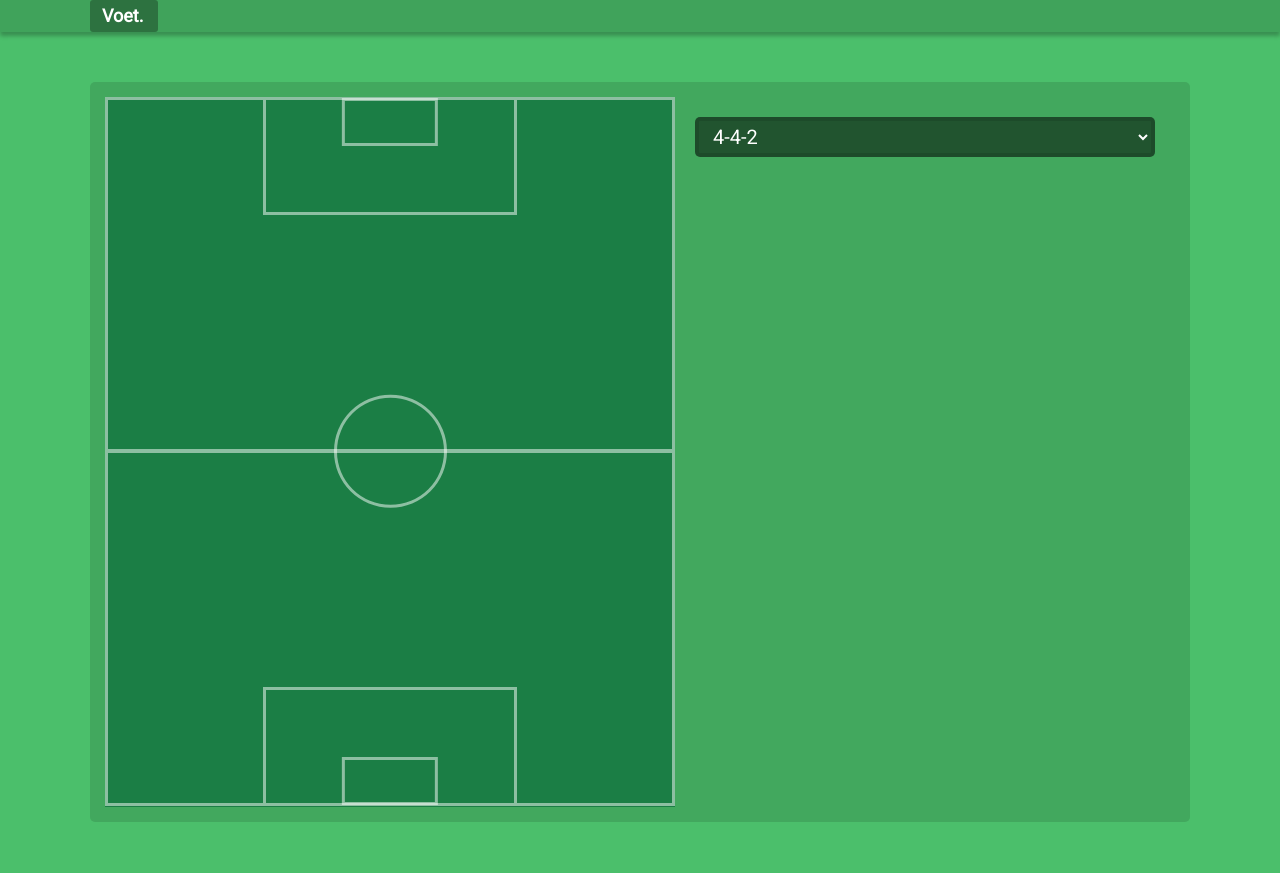
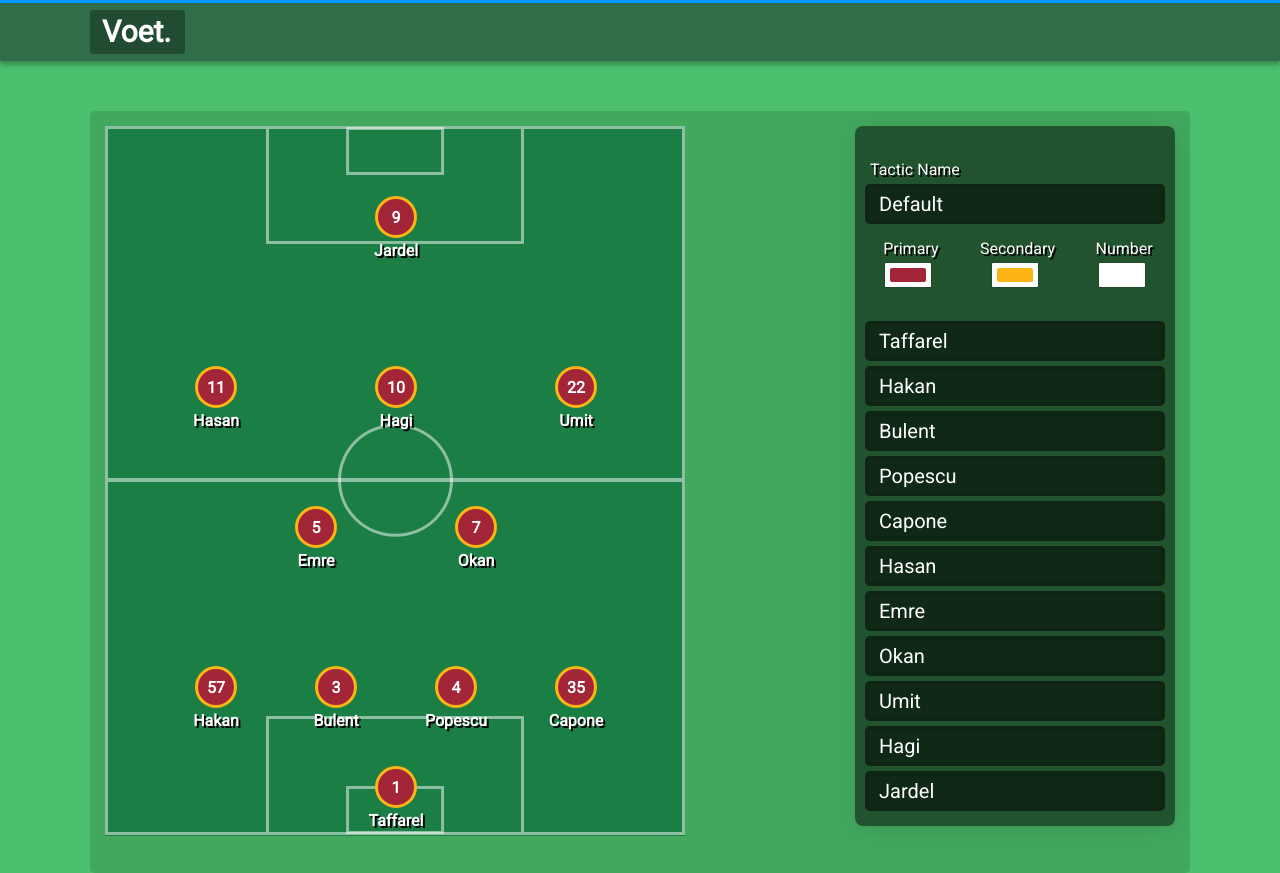
Before and after one commit to alperunal/lineup-builder, a React (Create React App) app: page / in a window 1280 px wide. Before the commit the page ends 822 px from the top, so only its background shows below. Built offline with nearby package versions, Linux system fonts and the light colour scheme.

Commit message:
tactic structure is changed

```diff
--- a/package.json
+++ b/package.json
@@ -8,9 +8,11 @@
     "global": "^4.4.0",
     "node-sass": "^4.12.0",
     "react": "16.8.4",
+    "react-color": "^2.17.3",
     "react-dom": "16.8.4",
     "react-redux": "7.1.0",
     "react-scripts": "2.1.3",
+    "reactcss": "^1.2.3",
     "redux": "4.0.1",
     "styled-components": "4.3.2",
     "tslint": "^5.18.0"
--- /dev/null
+++ b/src/assets/data/example.json
@@ -0,0 +1,108 @@
+{
+  "id": "2136127basbfhsdf",
+  "name": "Galatasaray 2000",
+  "mainColor": "#a32638",
+  "secondaryColor": "#fcb514",
+  "numberColor": "#fff",
+  "players": [
+    {
+      "id": "1",
+      "num": 1,
+      "name": "Taffarel",
+      "position": {
+        "x": 270,
+        "y": 640
+      }
+    },
+    {
+      "id": "2",
+      "num": 57,
+      "name": "Hakan",
+      "position": {
+        "x": 90,
+        "y": 540
+      }
+    },
+    {
+      "id": "3",
+      "num": 3,
+      "name": "Bulent",
+      "position": {
+        "x": 210,
+        "y": 540
+      }
+    },
+    {
+      "id": "4",
+      "num": 4,
+      "name": "Popescu",
+      "position": {
+        "x": 330,
+        "y": 540
+      }
+    },
+    {
+      "id": "5",
+      "num": 35,
+      "name": "Capone",
+      "position": {
+        "x": 450,
+        "y": 540
+      }
+    },
+    {
+      "id": "6",
+      "num": 11,
+      "name": "Hasan",
+      "position": {
+        "x": 90,
+        "y": 240
+      }
+    },
+    {
+      "id": "7",
+      "num": 5,
+      "name": "Emre",
+      "position": {
+        "x": 190,
+        "y": 380
+      }
+    },
+    {
+      "id": "8",
+      "num": 7,
+      "name": "Okan",
+      "position": {
+        "x": 350,
+        "y": 380
+      }
+    },
+    {
+      "id": "9",
+      "num": 22,
+      "name": "Umit",
+      "position": {
+        "x": 450,
+        "y": 240
+      }
+    },
+    {
+      "id": "10",
+      "num": 10,
+      "name": "Hagi",
+      "position": {
+        "x": 270,
+        "y": 240
+      }
+    },
+    {
+      "id": "11",
+      "num": 9,
+      "name": "Jardel",
+      "position": {
+        "x": 270,
+        "y": 70
+      }
+    }
+  ]
+}
--- a/src/components/Field/Field.tsx
+++ b/src/components/Field/Field.tsx
@@ -1,11 +1,13 @@
 import React from "react";
 import styled from "styled-components";
 import Grass from "../../assets/images/grass.png";
+import Player from "../Player/Player";
+import { IFormation } from "../../constants/model";
 
 interface IProps {
   width: number;
   height: number;
-  formation: string;
+  formation: IFormation;
 }
 
 interface IWrapperProps {
@@ -13,8 +15,11 @@ interface IWrapperProps {
   h: number;
 }
 
-const Field: React.FC<IProps> = ({ width, height }: IProps) => {
-  console.log(width, height);
+const Field: React.FC<IProps> = ({
+  width,
+  height,
+  formation: { players, mainColor, secondaryColor, numberColor },
+}: IProps) => {
   return (
     <Wrapper w={width} h={height}>
       <FieldLines>
@@ -26,6 +31,18 @@ const Field: React.FC<IProps> = ({ width, height }: IProps) => {
         <MiddleLine />
         <MiddleCircle />
       </FieldLines>
+      {players.map(player => (
+        <Player
+          key={player.id}
+          name={player.name}
+          num={player.num}
+          x={player.position.x}
+          y={player.position.y}
+          mainColor={mainColor}
+          secondaryColor={secondaryColor}
+          numberColor={numberColor}
+        />
+      ))}
     </Wrapper>
   );
 };
--- a/src/components/Header/Header.tsx
+++ b/src/components/Header/Header.tsx
@@ -1,6 +1,6 @@
-import React from 'react';
-import styled from 'styled-components';
-import Container from '../UI/Container/Container';
+import React from "react";
+import styled from "styled-components";
+import Container from "../UI/Container/Container";
 
 const Header = () => {
   return (
@@ -20,12 +20,16 @@ const Header = () => {
         </Container>
       </Navbar> */}
     </div>
-  )
-}
+  );
+};
 
 const HeaderBar = styled.div`
-  height: 32px;
-  background-color: rgba(0,0,0,.15);
+  border-top: 3px solid #0098ff;
+  display: flex;
+  height: 58px;
+  justify-content: center;
+  background: rgba(22, 28, 38, 0.5);
+  color: #e5e7ea;
   box-shadow: 0px 4px 4px rgba(0, 0, 0, 0.25);
 `;
 
@@ -33,11 +37,11 @@ const HeaderContent = styled.div`
   font-weight: bold;
   font-size: 24px;
   line-height: 37px;
-  color: #FFFFFF;
+  color: #ffffff;
 `;
 
 const Logo = styled.div`
-  background: rgba(0,0,0,.3);
+  background: rgba(0, 0, 0, 0.3);
   cursor: pointer;
   color: #fff;
   padding-left: 4px;
@@ -49,7 +53,7 @@ const Logo = styled.div`
   white-space: nowrap;
   border-radius: 3px;
   float: left;
-  height: 32px;
+  height: 44px;
   margin: 0 4px 0 0;
   position: relative;
   display: flex;
@@ -59,14 +63,14 @@ const Logo = styled.div`
 const LogoText = styled.span`
   padding-left: 8px;
   padding-right: 12px;
-  font-size: 18px;
+  font-size: 30px;
   font-weight: 700;
   line-height: 32px;
 `;
 
 const Navbar = styled.div`
   height: 40px;
-  background-color: #E1E1E1;
+  background-color: #e1e1e1;
   box-shadow: 0px 4px 4px rgba(0, 0, 0, 0.25);
 `;
 
--- a/src/components/Player/Player.tsx
+++ b/src/components/Player/Player.tsx
@@ -1,17 +1,84 @@
 import React from "react";
+import styled from "styled-components";
 
 interface IProps {
   name: string;
-  picture: string;
+  num: number;
+  x: number;
+  y: number;
+  mainColor: string;
+  secondaryColor: string;
+  numberColor?: string;
 }
 
-const Player = ({ name, picture }: IProps) => {
+interface IStyleProps {
+  mainColor: string;
+  secondaryColor: string;
+  numberColor?: string;
+  x: number;
+  y: number;
+}
+
+const isValidNumber = (num: string): boolean => {
+  const playerNum = parseInt(num, 10);
+  return playerNum > 0 && playerNum < 100;
+};
+
+const Player = ({
+  name,
+  num,
+  x,
+  y,
+  mainColor,
+  secondaryColor,
+  numberColor,
+}: IProps) => {
   return (
-    <div>
-      <img src={picture} />
-      <span>{name}</span>
-    </div>
+    <Wrapper
+      x={x}
+      y={y}
+      mainColor={mainColor}
+      secondaryColor={secondaryColor}
+      numberColor={numberColor}
+    >
+      <Num>
+        <span contentEditable>{num}</span>
+      </Num>
+      <Name>
+        <span contentEditable>{name}</span>
+      </Name>
+    </Wrapper>
   );
 };
 
+const Wrapper = styled.div`
+  border-radius: 50%;
+  width: 36px;
+  height: 36px;
+  position: absolute;
+  top: 0;
+  left: 0;
+  border: 3px solid ${({ secondaryColor }: IStyleProps) => secondaryColor};
+  background-color: ${({ mainColor }: IStyleProps) => mainColor};
+  transform: ${({ x, y }: IStyleProps) => `translate(${x}px, ${y}px)`};
+  display: flex;
+  justify-content: center;
+  align-items: center;
+`;
+
+const Num = styled.div`
+  font-size: 16px;
+  font-weight: bold;
+  color: #fff;
+`;
+
+const Name = styled.div`
+  position: absolute;
+  top: 42px;
+  font-size: 16px;
+  font-weight: bold;
+  color: #fff;
+  text-shadow: 2px 2px #000;
+`;
+
 export default Player;
--- a/src/components/Squad/Squad.tsx
+++ b/src/components/Squad/Squad.tsx
@@ -1,35 +1,31 @@
 import React, { ChangeEvent } from "react";
 import styled from "styled-components";
 
+import { IFormation } from "../../constants/model";
+
 interface IProps {
-  formation: string;
-  setFormation: (formation: string) => void;
+  formation: IFormation;
 }
 
-const Squad = ({ formation, setFormation }: IProps) => {
+const Squad = ({ formation }: IProps) => {
   return (
     <Wrapper>
       <div>
-        <Select
-          onChange={(event: ChangeEvent<HTMLSelectElement>) =>
-            setFormation(event.target.value)
-          }
-          value={formation}
-        >
-          <option value="4-4-2">4-4-2</option>
-          <option value="4-2-3-1">4-2-3-1</option>
-          <option value="4-3-3">4-3-3</option>
-          <option value="3-5-2">3-5-2</option>
-        </Select>
+        <PositionList>
+          {formation.players.map(player => (
+            <li>
+              <Input value={player.name} />
+            </li>
+          ))}
+        </PositionList>
       </div>
     </Wrapper>
   );
 };
 
 const Wrapper = styled.div`
-  width: 500px;
   box-sizing: border-box;
-  padding: 20px;
+  padding: 10px;
 `;
 
 const Select = styled.select`
@@ -44,4 +40,28 @@ const Select = styled.select`
   font-size: 20px;
 `;
 
+const Input = styled.input`
+  width: 300px;
+  padding-left: 10px;
+  height: 40px;
+  background: rgba(0, 0, 0, 0.5);
+  color: #fff;
+  border: 4px solid rgba(0, 0, 0, 0.1);
+  border-radius: 5px;
+  font-family: "Roboto";
+  font-size: 20px;
+  box-sizing: border-box;
+  margin-bottom: 5px;
+
+  &::placeholder {
+    color: #ddd;
+  }
+`;
+
+const PositionList = styled.ul`
+  list-style-type: none;
+  margin: 20px 0 0 0;
+  padding: 0;
+`;
+
 export default Squad;
--- /dev/null
+++ b/src/components/UI/ColorPicker/ColorPicker.tsx
@@ -0,0 +1,67 @@
+import React, { useState } from "react";
+import reactCSS from "reactcss";
+import { SketchPicker } from "react-color";
+
+interface IProps {
+  color: string;
+  setColor: (color: string) => void;
+}
+
+const ColorPicker = ({ color, setColor }: IProps) => {
+  const [displayColorPicker, setDisplayColorPicker] = useState(false);
+
+  const styles = reactCSS({
+    default: {
+      color: {
+        width: "36px",
+        height: "14px",
+        borderRadius: "2px",
+        background: color,
+      },
+      swatch: {
+        padding: "5px",
+        background: "#fff",
+        borderRadius: "1px",
+        boxShadow: "0 0 0 1px rgba(0,0,0,.1)",
+        display: "inline-block",
+        cursor: "pointer",
+      },
+      popover: {
+        position: "absolute",
+        zIndex: "2",
+      },
+      cover: {
+        position: "fixed",
+        top: "0px",
+        right: "0px",
+        bottom: "0px",
+        left: "0px",
+      },
+    },
+  });
+
+  return (
+    <div>
+      <div
+        style={styles.swatch}
+        onClick={() => setDisplayColorPicker(!displayColorPicker)}
+      >
+        <div style={styles.color} />
+      </div>
+      {displayColorPicker ? (
+        <div style={styles.popover}>
+          <div
+            style={styles.cover}
+            onClick={() => setDisplayColorPicker(false)}
+          />
+          <SketchPicker
+            color={color}
+            onChange={selectedColor => setColor(selectedColor.hex)}
+          />
+        </div>
+      ) : null}
+    </div>
+  );
+};
+
+export default ColorPicker;
--- a/src/containers/Tactic/Tactic.tsx
+++ b/src/containers/Tactic/Tactic.tsx
@@ -1,26 +1,211 @@
 import React, { useState } from "react";
 import styled from "styled-components";
 
+import ColorPicker from "../../components/UI/ColorPicker/ColorPicker";
 import Field from "../../components/Field/Field";
 import Squad from "../../components/Squad/Squad";
+import exampleformation from "../../assets/data/example.json";
 
 const Tactic = () => {
-  const [formation, setFormation] = useState("4-4-2");
-
-  const createFormation = () => {
-    //
-  };
+  const [formation, setFormation] = useState(exampleformation);
+  const [name, setName] = useState("Default");
+  const [mainColor, setMainColor] = useState("#a32638");
+  const [secondaryColor, setSecondaryColor] = useState("#fcb514");
+  const [numberColor, setNumberColor] = useState("#ffffff");
+  const [players, setPlayers] = useState([
+    {
+      id: "1",
+      num: 1,
+      name: "Taffarel",
+      position: {
+        x: 270,
+        y: 640,
+      },
+    },
+    {
+      id: "2",
+      num: 57,
+      name: "Hakan",
+      position: {
+        x: 90,
+        y: 540,
+      },
+    },
+    {
+      id: "3",
+      num: 3,
+      name: "Bulent",
+      position: {
+        x: 210,
+        y: 540,
+      },
+    },
+    {
+      id: "4",
+      num: 4,
+      name: "Popescu",
+      position: {
+        x: 330,
+        y: 540,
+      },
+    },
+    {
+      id: "5",
+      num: 35,
+      name: "Capone",
+      position: {
+        x: 450,
+        y: 540,
+      },
+    },
+    {
+      id: "6",
+      num: 11,
+      name: "Hasan",
+      position: {
+        x: 90,
+        y: 240,
+      },
+    },
+    {
+      id: "7",
+      num: 5,
+      name: "Emre",
+      position: {
+        x: 190,
+        y: 380,
+      },
+    },
+    {
+      id: "8",
+      num: 7,
+      name: "Okan",
+      position: {
+        x: 350,
+        y: 380,
+      },
+    },
+    {
+      id: "9",
+      num: 22,
+      name: "Umit",
+      position: {
+        x: 450,
+        y: 240,
+      },
+    },
+    {
+      id: "10",
+      num: 10,
+      name: "Hagi",
+      position: {
+        x: 270,
+        y: 240,
+      },
+    },
+    {
+      id: "11",
+      num: 9,
+      name: "Jardel",
+      position: {
+        x: 270,
+        y: 70,
+      },
+    },
+  ]);
 
   return (
-    <Wrapper>
-      <Field width={570} height={710} formation={formation} />
-      <Squad formation={formation} setFormation={setFormation} />
-    </Wrapper>
+    <div>
+      <TacticField>
+        <Field width={580} height={710} formation={formation} />
+        <Options>
+          <FormField>
+            <Label htmlFor="tacticName">Tactic Name</Label>
+            <Input id="tacticName" type="text" value={name} />
+          </FormField>
+          <ColorOptions>
+            <ColorOption>
+              <Label>Primary</Label>
+              <ColorPicker color={mainColor} setColor={setMainColor} />
+            </ColorOption>
+            <ColorOption>
+              <Label>Secondary</Label>
+              <ColorPicker
+                color={secondaryColor}
+                setColor={setSecondaryColor}
+              />
+            </ColorOption>
+            <ColorOption>
+              <Label>Number</Label>
+              <ColorPicker color={numberColor} setColor={setNumberColor} />
+            </ColorOption>
+          </ColorOptions>
+          <Squad formation={formation} />
+        </Options>
+      </TacticField>
+    </div>
   );
 };
 
-const Wrapper = styled.div`
+const TacticField = styled.div`
   display: flex;
+  flex-wrap: wrap;
+  justify-content: space-between;
+`;
+
+const Options = styled.div`
+  background-color: rgba(0, 0, 0, 0.5);
+  border-radius: 0.5rem;
+  display: block;
+  box-shadow: 0 4px 25px 0 rgba(0, 0, 0, 0.1);
+  transition: all 0.3s ease-in-out;
+  margin-bottom: 2rem;
+`;
+
+const ColorOptions = styled.div`
+  display: flex;
+  justify-content: space-around;
+`;
+
+const ColorOption = styled.div`
+  flex: 1;
+  display: flex;
+  flex-direction: column;
+  align-items: center;
+`;
+
+const Label = styled.label`
+  padding-left: 5px;
+  color: #fff;
+  margin-bottom: 5px;
+  text-shadow: 2px 2px #000;
+`;
+
+const Input = styled.input`
+  width: 300px;
+  padding-left: 10px;
+  height: 40px;
+  background: rgba(0, 0, 0, 0.5);
+  color: #fff;
+  border: 4px solid rgba(0, 0, 0, 0.1);
+  border-radius: 5px;
+  font-family: "Roboto";
+  font-size: 20px;
+  box-sizing: border-box;
+  margin-bottom: 5px;
+
+  &::placeholder {
+    color: #ddd;
+  }
+`;
+
+const FormField = styled.div`
+  margin-top: 1.5rem;
+  position: relative;
+  transition: all 0.3s ease;
+  display: flex;
+  flex-direction: column;
+  padding: 10px;
 `;
 
 export default Tactic;
--- a/tslint.json
+++ b/tslint.json
@@ -3,7 +3,8 @@
   "extends": ["tslint:recommended", "tslint-config-prettier"],
   "jsRules": {},
   "rules": {
-    "ordered-imports": false
+    "ordered-imports": false,
+    "object-literal-sort-keys": false
   },
   "rulesDirectory": []
 }
```
Also changed, not shown: src/assets/data/formations.json (deleted, +0 -18 lines), src/constants/model.ts (+20 -0 lines), webpack.config.js (+24 -22 lines), 2 other files (tests, documents, lock files or other folders).
